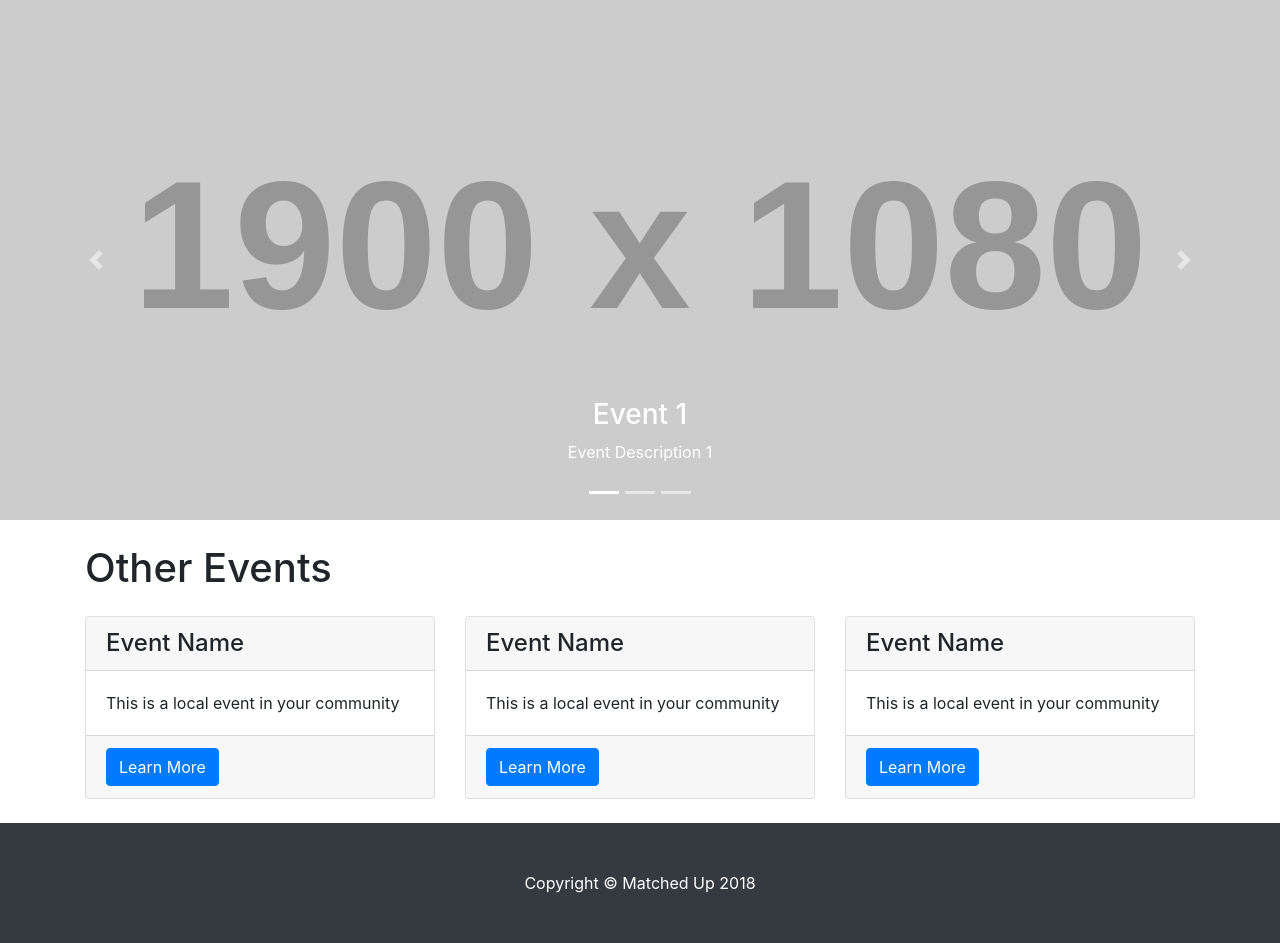
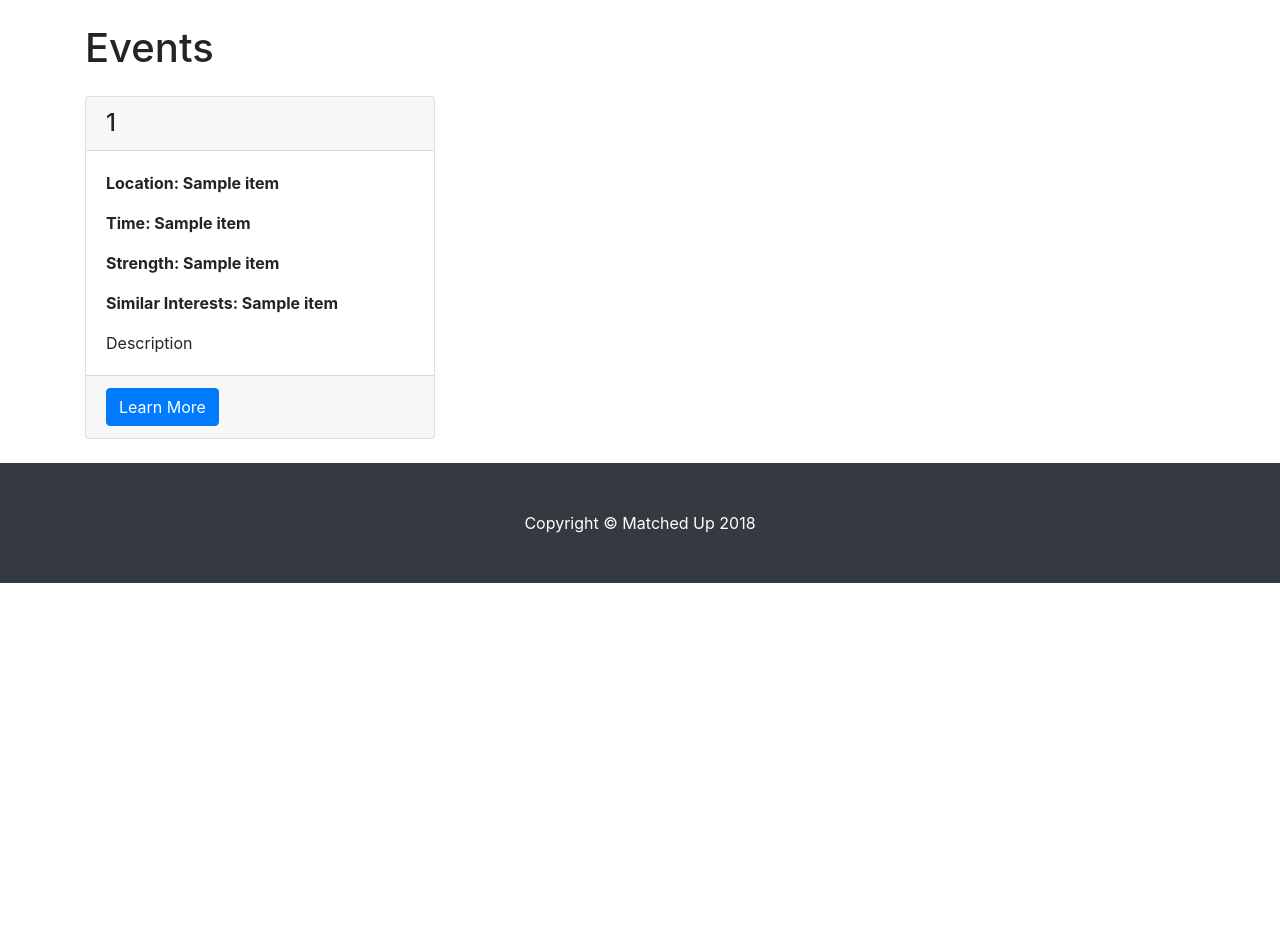
Before and after one commit to mitch-strong/MatchedUp, a Flask app: template templates/index.html in a window 1280 px wide. Shown: the part 56-999 px from the top of the page. After the commit the page ends 639 px from the top, so only its background shows below. Run offline with Flask 2, Linux system fonts and the light colour scheme; the template is opened without the code that fills it: most values are stand-ins (such as "Sample title", 1, 10 or a date in 2020); grey boxes labelled with a size stand in for pictures from a placeholder-image service; some libraries are stand-ins or nearby versions.

Commit message:
Events page working

```diff
--- a/app.py
+++ b/app.py
@@ -1,5 +1,6 @@
 from flask import Flask, render_template, json, request, jsonify, send_from_directory
 #from flask.ext.mysql import MySQL
+from collections import namedtuple
 from flaskext.mysql import MySQL
 
 
@@ -42,7 +43,61 @@ def getUser():
     results = cursor.fetchall()
     return render_template('Matches.html', data=results)
 
-    #return jsonify(results)
+@app.route('/events',methods=['GET'])
+def getEvent():
+
+    event = namedtuple("event", "name location time strength interests")
+    conn = mysql.connect()
+    cursor = conn.cursor()
+    sql = "SELECT * FROM Event"
+    cursor.execute(sql)
+    results = cursor.fetchall()
+    sql = """SELECT D.Name, C.Strength FROM (
+SELECT B.Event_ID as 'Event', COUNT(*) as 'Strength' FROM (
+SELECT Topic_ID from `Matchup`.`Interests`
+WHERE Profile_ID = '1' )A
+JOIN
+(SELECT Event_ID, Topic_ID from `Matchup`.`Event_Topics`
+) B
+ON A.Topic_ID = B.Topic_ID
+GROUP BY B.Event_ID
+ORDER BY COUNT(*) DESC) C
+JOIN
+(SELECT * FROM `Matchup`.`Event`) D
+ON C.Event = D.Event_ID;"""
+    cursor.execute(sql)
+    results2 = cursor.fetchall()
+    sql = """SELECT X.Name, Y.Topic FROM (
+SELECT C.Name, D.Topic_ID FROM (
+SELECT B.Event_ID  as 'Event' , B.Topic_ID FROM (
+SELECT Topic_ID from `Matchup`.`Interests`
+WHERE Profile_ID = '1' )A
+JOIN
+(SELECT Event_ID, Topic_ID from `Matchup`.`Event_Topics` ) B
+ON A.Topic_ID = B.Topic_ID
+) D
+JOIN
+(SELECT * FROM `Matchup`.`Event` ) C
+ON D.Event = C.Event_ID) X
+JOIN
+(SELECT * FROM `Matchup`.`Topics` ) Y
+ON X.Topic_ID = Y.Topic_ID
+ORDER BY X.NAME;"""
+    cursor.execute(sql)
+    results3 = cursor.fetchall()
+    L = []
+    for item in results2:
+        for i2 in results:
+            topics = ""
+            if (i2[1] == item[0]):
+                for i3 in results3:
+                    if (i3[0] == item[0]):
+                        topics += i3[1] + ", "
+                topics = topics[0: len(topics)-2]
+                e = event(item[0],i2[2], i2[3], item[1], topics)
+                L.append(e)
+
+    return render_template('index.html', data=L)
 
 
 if __name__ == "__main__":
--- a/templates/index.html
+++ b/templates/index.html
@@ -11,10 +11,12 @@
     <title>Matched Up</title>
 
     <!-- Bootstrap core CSS -->
-    <link href="../static/vendor/bootstrap/css/bootstrap.min.css" rel="stylesheet">
+    <link href="{{ url_for('static', filename='vendor/bootstrap/css/bootstrap.min.css') }}" rel="stylesheet">
+
 
     <!-- Custom styles for this template -->
-    <link href="../static/css/modern-business.css" rel="stylesheet">
+    <link href="{{ url_for('static', filename='css/modern-business.css') }}" rel="stylesheet">
+
 
   </head>
 
@@ -46,90 +48,39 @@
       </div>
     </nav>
 
-    <header height=30%>
-      <div id="carouselEx ampleIndicators" class="carousel slide" data-ride="carousel">
-        <ol class="carousel-indicators">
-          <li data-target="#carouselExampleIndicators" data-slide-to="0" class="active"></li>
-          <li data-target="#carouselExampleIndicators" data-slide-to="1"></li>
-          <li data-target="#carouselExampleIndicators" data-slide-to="2"></li>
-        </ol>
-        <div class="carousel-inner" role="listbox">
-          <!-- Slide One - Set the background image for this slide in the line below -->
-          <div class="carousel-item active" style="background-image: url('http://placehold.it/1900x1080')">
-            <div class="carousel-caption d-none d-md-block">
-              <h3>Event 1</h3>
-              <p>Event Description 1</p>
-            </div>
-          </div>
-          <!-- Slide Two - Set the background image for this slide in the line below -->
-          <div class="carousel-item" style="background-image: url('http://placehold.it/1900x1080')">
-            <div class="carousel-caption d-none d-md-block">
-              <h3>Event 2</h3>
-              <p>Event Description 2</p>
-            </div>
-          </div>
-          <!-- Slide Three - Set the background image for this slide in the line below -->
-          <div class="carousel-item" style="background-image: url('http://placehold.it/1900x1080')">
-            <div class="carousel-caption d-none d-md-block">
-              <h3>Event 3</h3>
-              <p>Event Description 3</p>
-            </div>
-          </div>
-        </div>
-        <a class="carousel-control-prev" href="#carouselExampleIndicators" role="button" data-slide="prev">
-          <span class="carousel-control-prev-icon" aria-hidden="true"></span>
-          <span class="sr-only">Previous</span>
-        </a>
-        <a class="carousel-control-next" href="#carouselExampleIndicators" role="button" data-slide="next">
-          <span class="carousel-control-next-icon" aria-hidden="true"></span>
-          <span class="sr-only">Next</span>
-        </a>
-      </div>
-    </header>
+
+
 
     <!-- Page Content -->
     <div class="container">
 
-      <h1 class="my-4">Other Events</h1>
+      <h1 class="my-4">Events</h1>
 
       <!-- Marketing Icons Section -->
       <div class="row">
+        {% for item in data %}
         <div class="col-lg-4 mb-4">
           <div class="card h-100">
-            <h4 class="card-header">Event Name</h4>
+            <h4 class="card-header">{{item[0]}}</h4>
             <div class="card-body">
-              <p class="card-text">This is a local event in your community</p>
+            <p class="card-text"><b>Location: {{item[1]}}</b></p>
+            <p class="card-text"><b>Time: {{item[2]}}</b></p>
+            <p class="card-text"><b>Strength: {{item[3]}}</b></p>
+            <p class="card-text"><b>Similar Interests: {{item[4]}}</b></p>
+              <p class="card-text">Description</p>
             </div>
             <div class="card-footer">
               <a href="#" class="btn btn-primary">Learn More</a>
             </div>
           </div>
         </div>
-        <div class="col-lg-4 mb-4">
-          <div class="card h-100">
-            <h4 class="card-header">Event Name</h4>
-            <div class="card-body">
-              <p class="card-text">This is a local event in your community</p>
-            </div>
-            <div class="card-footer">
-              <a href="#" class="btn btn-primary">Learn More</a>
-            </div>
-          </div>
-        </div>
-        <div class="col-lg-4 mb-4">
-          <div class="card h-100">
-            <h4 class="card-header">Event Name</h4>
-            <div class="card-body">
-              <p class="card-text">This is a local event in your community</p>
-            </div>
-            <div class="card-footer">
-              <a href="#" class="btn btn-primary">Learn More</a>
-            </div>
-          </div>
-        </div>
+        {% endfor %}
       </div>
 
     </div>
+    <!-- Page Content -->
+
+
     <!-- /.container -->
 
     <!-- Footer -->
@@ -141,8 +92,8 @@
     </footer>
 
     <!-- Bootstrap core JavaScript -->
-    <script src="../static/vendor/jquery/jquery.min.js"></script>
-    <script src="../static/vendor/bootstrap/js/bootstrap.bundle.min.js"></script>
+    <script src="{{ url_for('static', filename='vendor/jquery/jquery.min.js') }}"></script>
+    <script src="{{ url_for('static', filename='vendor/bootstrap/js/bootstrap.bundle.min.js') }}"></script>
 
   </body>
 
```
Also changed, not shown: DB Scripts.sql (+25 -19 lines), templates/Matches.html (+3 -4 lines), 1 other file.
